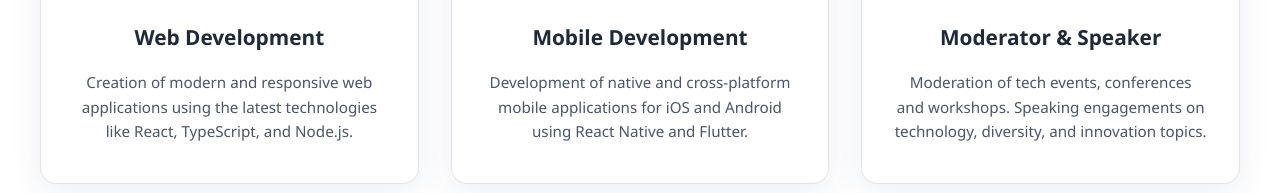
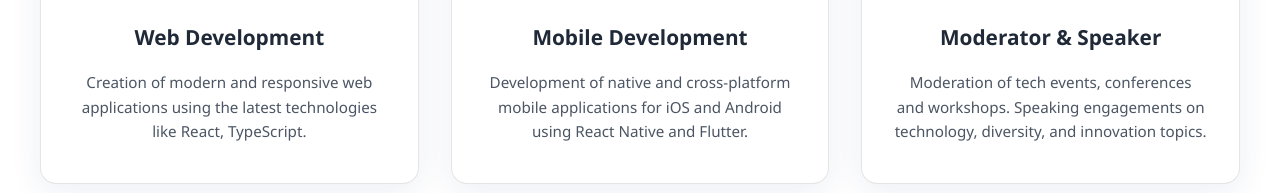
Before and after one commit to FleurAccacia/portfolio, a React (Create React App) app: page / in a window 1280 px wide. Shown: the part 1196-1389 px from the top of the page. Built offline with nearby package versions, Linux system fonts and the light colour scheme.

Commit message:
modification du language context

```diff
--- a/src/contexts/LanguageContext.tsx
+++ b/src/contexts/LanguageContext.tsx
@@ -126,7 +126,7 @@ const translations: Record<Language, Translations> = {
     socialMediaManager: "Social Media Manager",
     trainingMentoring: "Formatrice & Mentoring",
     webDevDesc:
-      "Création d'applications web modernes et responsives utilisant les dernières technologies comme React, TypeScript et Node.js.",
+      "Création d'applications web modernes et responsives utilisant les dernières technologies comme React, TypeScript .",
     mobileDevDesc:
       "Développement d'applications mobiles natives et cross-platform pour iOS et Android avec React Native et Flutter.",
     moderatorDesc:
@@ -207,7 +207,7 @@ const translations: Record<Language, Translations> = {
     socialMediaManager: "Social Media Manager",
     trainingMentoring: "Training & Mentoring",
     webDevDesc:
-      "Creation of modern and responsive web applications using the latest technologies like React, TypeScript, and Node.js.",
+      "Creation of modern and responsive web applications using the latest technologies like React, TypeScript.",
     mobileDevDesc:
       "Development of native and cross-platform mobile applications for iOS and Android using React Native and Flutter.",
     moderatorDesc:
```
